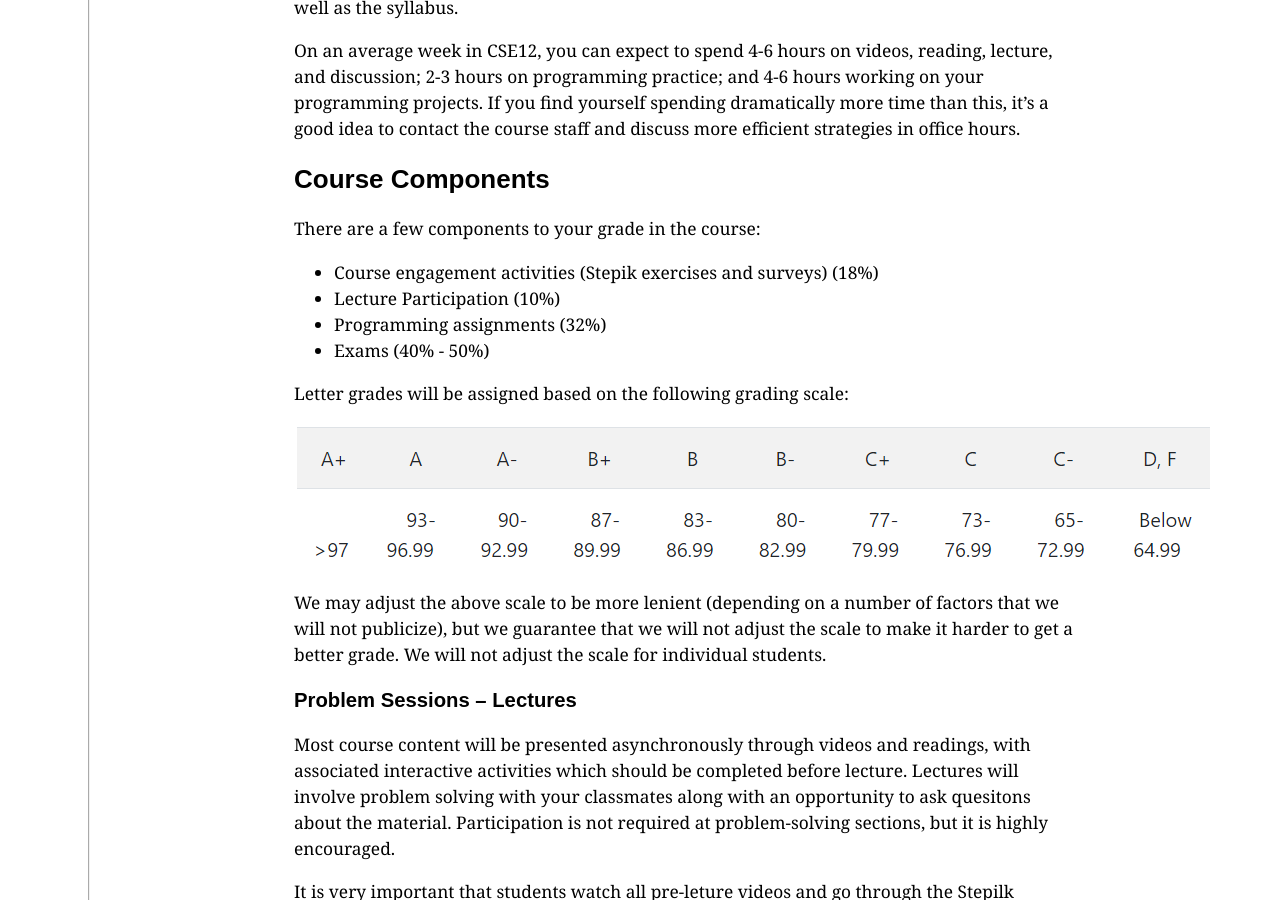
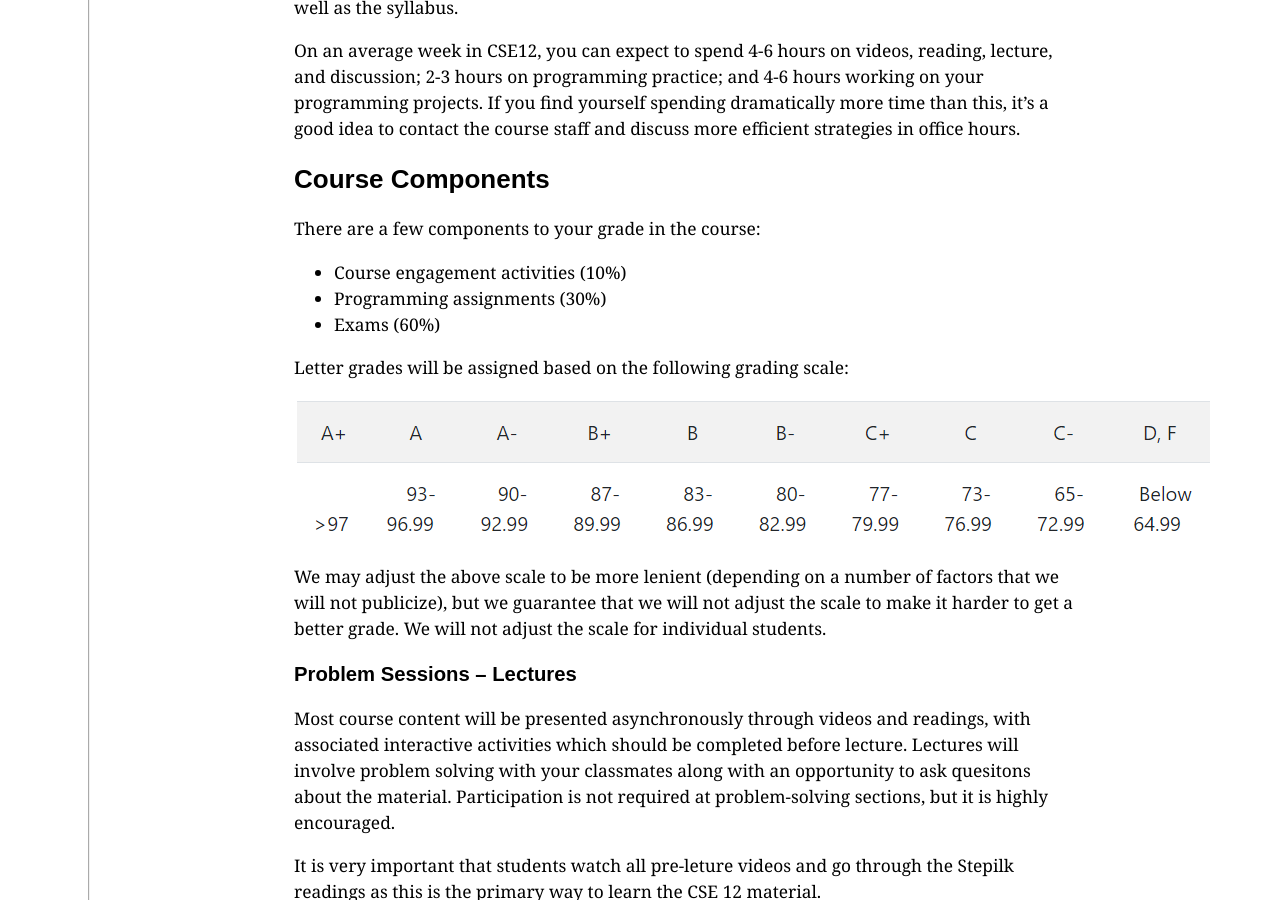
Before and after one commit to ucsd-cse12-f23/ucsd-cse12-f23.github.io, a Jekyll site: the page built from syllabus.md, in a window 1280 px wide and 900 px high, scrolled down 429 px. Built offline with Jekyll 4.4.1, drawn with Linux system fonts in a browser that asks for light colours.

Commit message:
Update syllabus.md

```diff
--- a/syllabus.md
+++ b/syllabus.md
@@ -33,10 +33,9 @@ and discuss more efficient strategies in office hours.
 
 There are a few components to your grade in the course:
 
-- Course engagement activities (Stepik exercises and surveys) (18%)
-- Lecture Participation (10%)
-- Programming assignments (32%)
-- Exams (40% - 50%)
+- Course engagement activities (10%)
+- Programming assignments (30%)
+- Exams (60%)
 
 Letter grades will be assigned based on the following grading scale:
 
```
